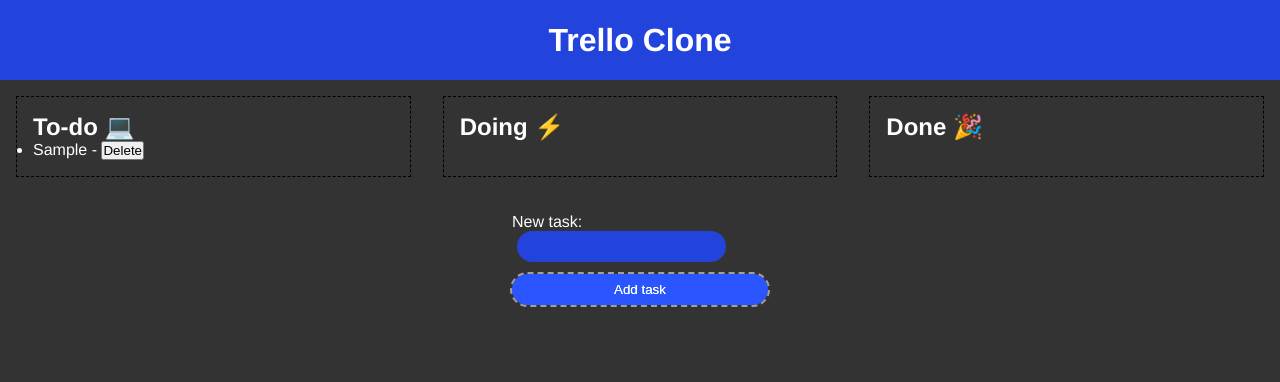
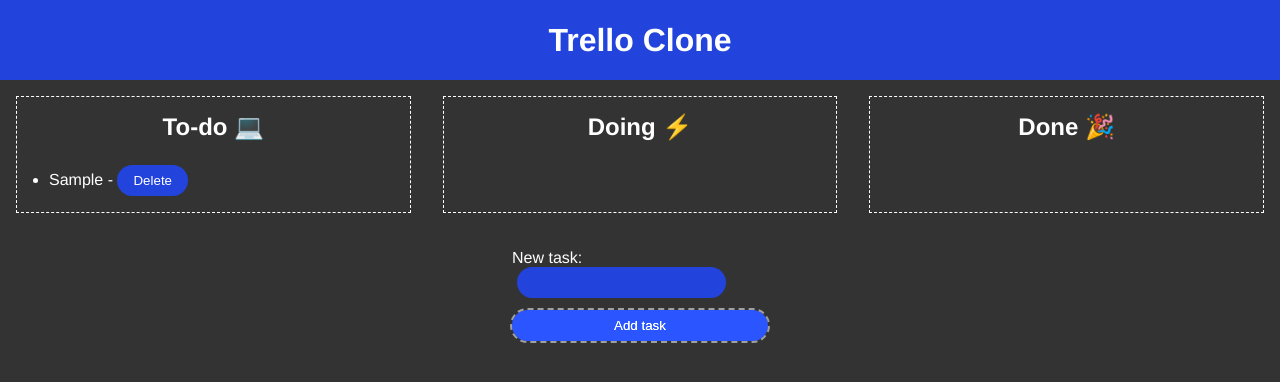
Before and after one commit to dodiameer/trello-clone, a Vue app: page / in a window 1280 px wide. Both pictures are taken after typing "Sample" into the empty fields and a click on the button "Add task". Shown: the top 382 px of the page. Built offline with nearby package versions, Linux system fonts and the light colour scheme.

Commit message:
Board style

```diff
--- a/src/App.vue
+++ b/src/App.vue
@@ -28,7 +28,7 @@
         New task:
         <input type="text" id="newTask" v-model.trim="newTask" />
       </label>
-      <button type="submit">Add task</button>
+      <button type="submit" class="button">Add task</button>
     </form>
   </div>
 </template>
@@ -103,23 +103,7 @@
   filter: brightness(1.25);
   outline: 2px dashed grey;
 }
-.form button {
-  padding: 0.5rem 1rem;
-  border-radius: 9999px;
-  border: none;
-  background: #2244dd;
-  color: white;
+.form .button {
   width: 100%;
-  cursor: pointer;
-}
-.form button:focus,
-.form button:hover {
-  filter: brightness(1.25);
-}
-.form button:focus {
-  outline: 2px dashed grey;
-}
-.form button:active {
-  filter: brightness(0.85);
 }
 </style>
--- a/src/components/Board.vue
+++ b/src/components/Board.vue
@@ -28,12 +28,12 @@
       item-key="id"
     >
       <template #header>
-        <h1>
+        <h1 class="title">
           <slot name="header"></slot>
         </h1>
       </template>
       <template #item="{ element }">
-        <li>{{ element.content }} - <button @click="$emit('delete', element.id)">Delete</button></li>
+        <li>{{ element.content }} - <button @click="$emit('delete', element.id)" class="button">Delete</button></li>
       </template>
     </draggable>
   </section>
@@ -41,8 +41,17 @@
 
 <style scoped>
 section {
-  border: 1px dashed black;
-  padding: 1rem;
+  border: 1px dashed white;
   margin: 1rem;
 }
+.title {
+  text-align: center;
+  margin-bottom: 1.5rem;
+}
+ul {
+  padding: 1rem;
+}
+li {
+  margin-left: 1rem;
+}
 </style>
--- a/src/index.css
+++ b/src/index.css
@@ -16,3 +16,22 @@
   padding: 0;
   box-sizing: border-box;
 }
+
+.button {
+  padding: 0.5rem 1rem;
+  border-radius: 9999px;
+  border: none;
+  background: #2244dd;
+  color: white;
+  cursor: pointer;
+}
+.button:focus,
+.button:hover {
+  filter: brightness(1.25);
+}
+.button:focus {
+  outline: 2px dashed grey;
+}
+.button:active {
+  filter: brightness(0.85);
+}
```
